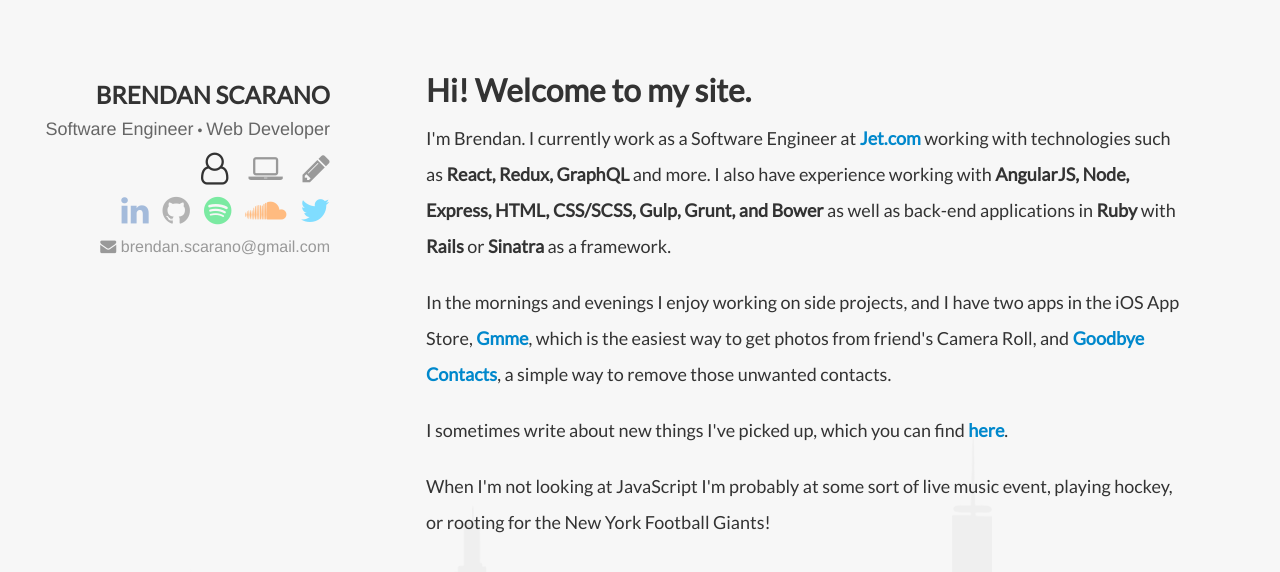
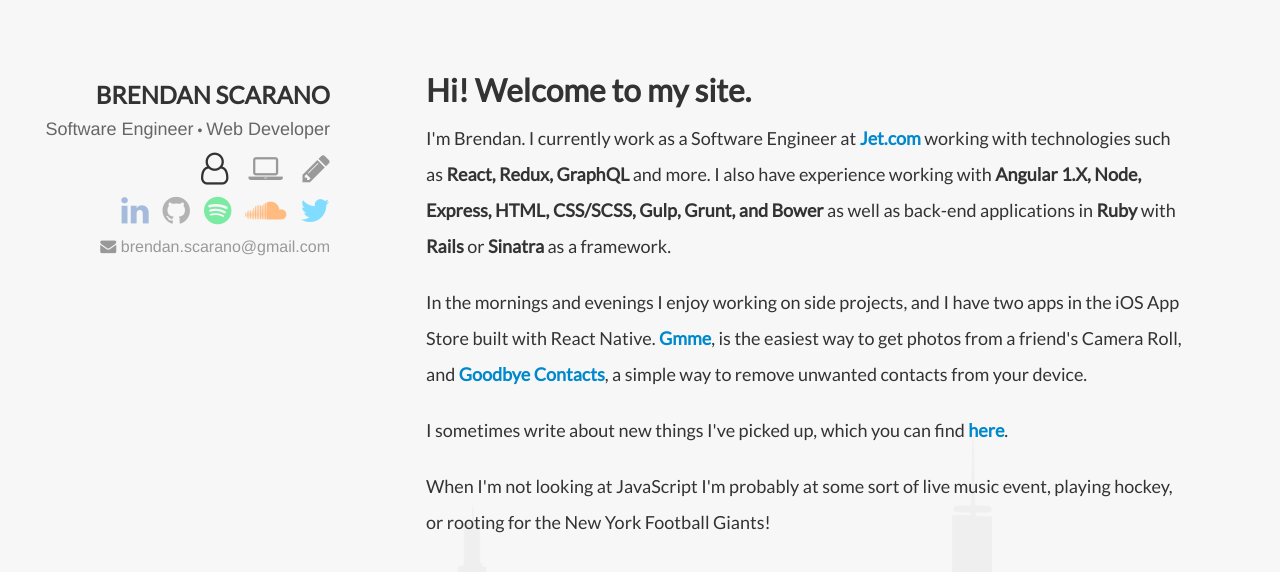
Before and after one commit to brendanscarano/brendanscarano.github.io, a Jekyll site: the page built from index.html, in a window 1280 px wide. Shown: the top 572 px of the page. Built offline with Jekyll 4.4.1, drawn with Linux system fonts in a browser that asks for light colours; nearby versions of some CDN libraries.

Commit message:
fixed typo

```diff
--- a/index.html
+++ b/index.html
@@ -5,9 +5,9 @@
 <div class="about-wrapper">
   <h2>Hi! Welcome to my site.</h2>
 
-  <p>I'm Brendan. I currently work as a Software Engineer at <a href="https://www.jet.com/" target="_blank">Jet.com</a> working with technologies such as <b>React, Redux, GraphQL</b> and more. I also have experience working with <b>AngularJS, Node, Express, HTML, CSS/SCSS, Gulp, Grunt, and Bower</b> as well as back-end applications in <b>Ruby</b> with <b>Rails</b> or <b>Sinatra</b> as a framework.</p>
+  <p>I'm Brendan. I currently work as a Software Engineer at <a href="https://www.jet.com/" target="_blank">Jet.com</a> working with technologies such as <b>React, Redux, GraphQL</b> and more. I also have experience working with <b>Angular 1.X, Node, Express, HTML, CSS/SCSS, Gulp, Grunt, and Bower</b> as well as back-end applications in <b>Ruby</b> with <b>Rails</b> or <b>Sinatra</b> as a framework.</p>
 
-  <p>In the mornings and evenings I enjoy working on side projects, and I have two apps in the iOS App Store, <a href="https://getgmme.com/" target="_blank">Gmme</a>, which is the easiest way to get photos from friend's Camera Roll, and <a href="https://itunes.apple.com/us/app/goodbye-contacts/id1229364287?ls=1&mt=8" target="_blank">Goodbye Contacts</a>, a simple way to remove those unwanted contacts.</p>
+  <p>In the mornings and evenings I enjoy working on side projects, and I have two apps in the iOS App Store built with React Native. <a href="https://getgmme.com/" target="_blank">Gmme</a>, is the easiest way to get photos from a friend's Camera Roll, and <a href="https://itunes.apple.com/us/app/goodbye-contacts/id1229364287?ls=1&mt=8" target="_blank">Goodbye Contacts</a>, a simple way to remove unwanted contacts from your device.</p>
 
   <p>I sometimes write about new things I've picked up, which you can find <a href="/posts">here</a>.</p>
 
```
